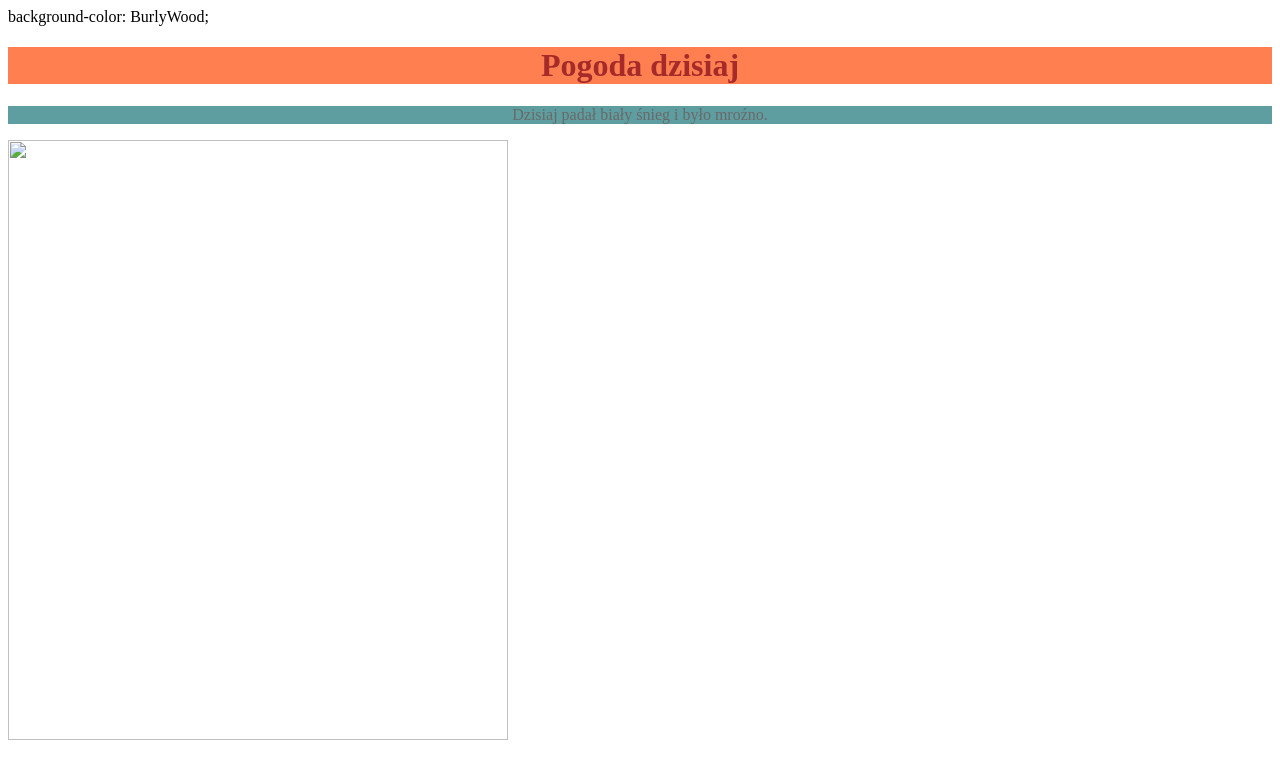
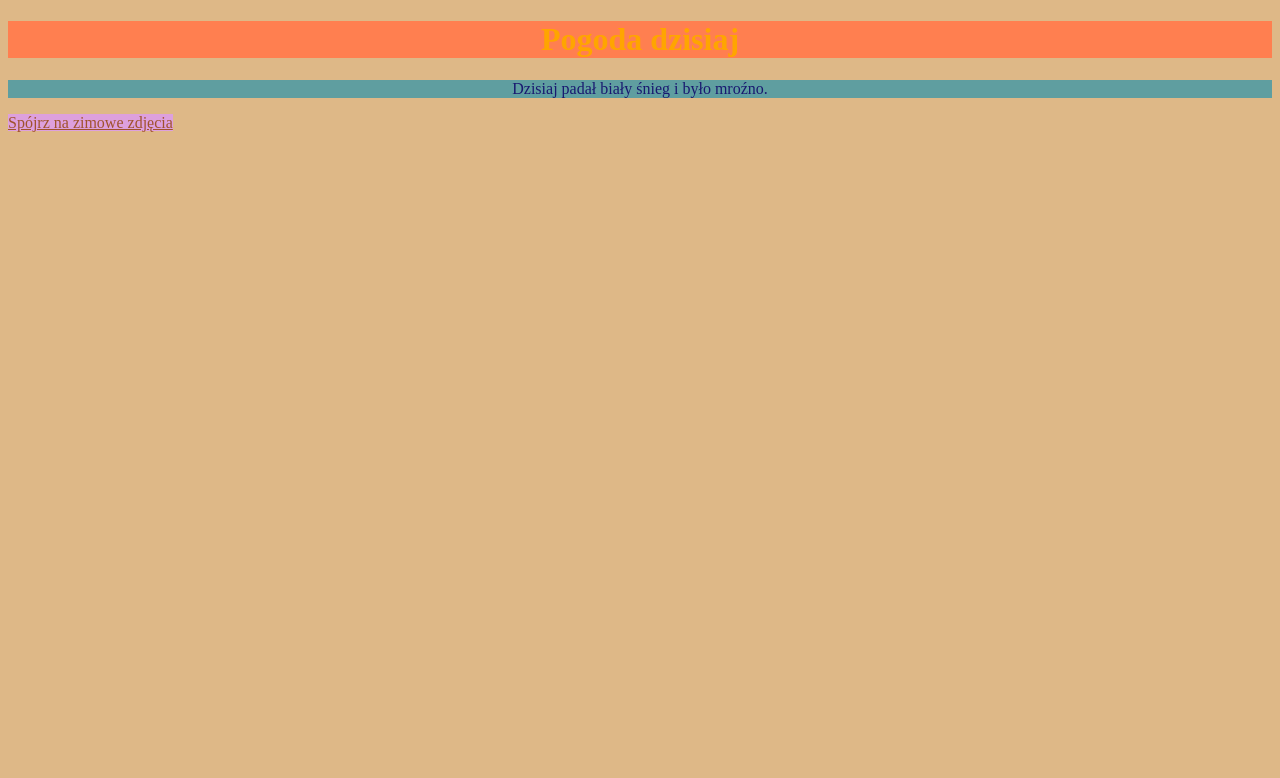
Before and after one commit to Marcelinaaaa/nodeTest1, a website: page index.html in a window 1280 px wide. Drawn offline with Linux system fonts and the light colour scheme.

Commit message:
add style to index.html file

```diff
--- a/index.html
+++ b/index.html
@@ -1,9 +1,9 @@
 <!DOCTYPE html>
 <html>
-<body> background-color: BurlyWood;
+<body style="background-color: BurlyWood">
 
-<h1 style="background-color:Coral;color:Brown;text-align:center;height=24"> Pogoda dzisiaj</h1>
-<p style="background-color:CadetBlue;color:DimGray;text-align:center;height=18">Dzisiaj padał biały śnieg i było mroźno.</p>
-<img src="zima.jpg" width="500" height="600">
+<h1 style="background-color:Coral;color:Orange;text-align:center;height=36"> Pogoda dzisiaj</h1>
+<p style="background-color:CadetBlue;color:MidnightBlue;text-align:center;height=24">Dzisiaj padał biały śnieg i było mroźno.</p>
+<a style="background-color:Plum;color:Sienna;text-align:right;height=20" href="https://www.google.com/search?q=zima&sxsrf=ALeKk03x1bn2NuT7Hurm2CrGXYlteGqghg:1610753277953&source=lnms&tbm=isch&sa=X&ved=2ahUKEwj4ts_Hi5_uAhXKlosKHcqQCJwQ_AUoAXoECCUQAw&biw=1376&bih=574">Spójrz na zimowe zdjęcia</a>
 </body>
 </html>
```
